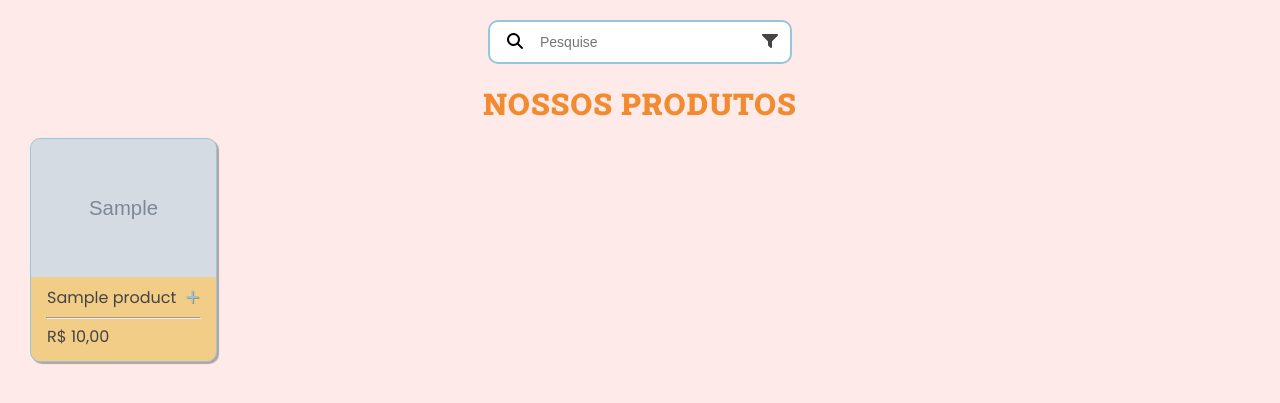
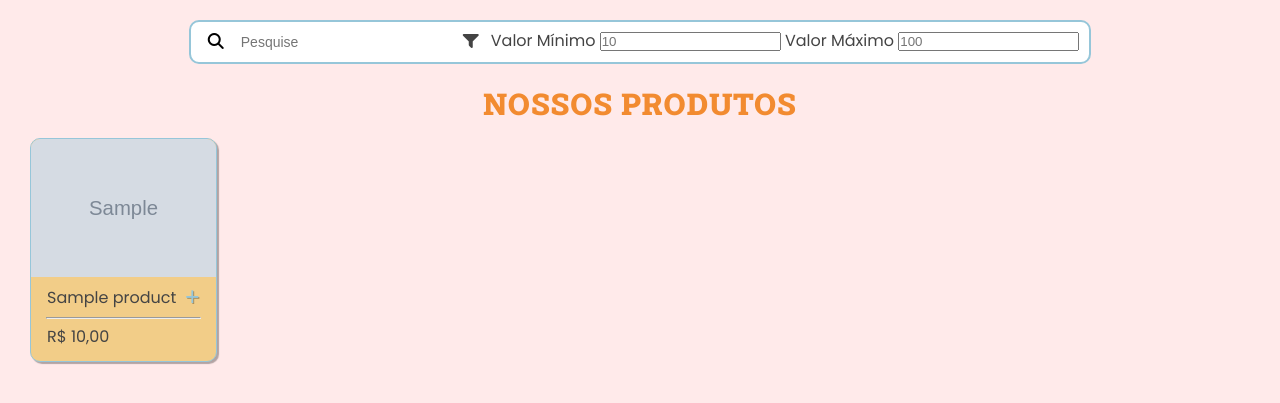
Before and after one commit to ericSilvaP/simple-ice-cream-parlor-system, a Django app: page / in a window 1280 px wide. Shown: the part 96-499 px from the top of the page. Run offline with Django 5.2, Linux system fonts and the light colour scheme; tables that the repository leaves empty hold one stand-in row (values such as "Sample post"); grey boxes marked "Sample" are stand-in pictures; some libraries are stand-ins or nearby versions.

Commit message:
feat: add price filter for products

```diff
--- a/global_templates/global/base.html
+++ b/global_templates/global/base.html
@@ -10,13 +10,14 @@
     </title>
   </head>
   <body>
+    {% include 'products/partials/header.html' %}
     <main>
-      {% include 'products/partials/header.html' %}
       {% block content %}
       {% endblock content %}
       {% include 'global/partials/pagination.html' %}
     </main>
     <script src="{% static 'products/scripts/lateralMenu.js' %}"></script>
     <script src="{% static 'products/scripts/cart.js' %}"></script>
+    <script src="{% static 'products/scripts/modal.js' %}"></script>
   </body>
 </html>
--- /dev/null
+++ b/products/templates/products/partials/filter-modal.html
@@ -0,0 +1,20 @@
+{% comment %} precisa estar dentro de um formulário de pesquisa {% endcomment %}
+<div class="modal hidden" id="filter-modal">
+  <div class="filter-modal-container">
+    <div class="price-filter">
+      <label for="filter-min-value">Valor Mínimo</label>
+      <input name="min-value"
+             id="filter-min-value"
+             type="number"
+             class="min-price-input"
+             min="0"
+             placeholder="10">
+      <label for="filter-max-value">Valor Máximo</label>
+      <input name="max-value"
+             id="filter-max-value"
+             type="number"
+             class="min-price-input"
+             placeholder="100">
+    </div>
+  </div>
+</div>
--- a/products/templates/products/partials/search-bar.html
+++ b/products/templates/products/partials/search-bar.html
@@ -8,8 +8,9 @@
     <div class="search-field-container">
       <input type="search" name="q" id="product-search" placeholder="Pesquise">
     </div>
-    <div class="filter-button-container">
+    <div class="filter-button-container" id="filter-button-container">
       <i class="fa-solid fa-filter"></i>
     </div>
+    {% include 'products/partials/filter-modal.html' %}
   </form>
 </div>
--- a/products/views.py
+++ b/products/views.py
@@ -14,16 +14,20 @@ from django.core.paginator import Paginator
 
 
 def show_products(request):
-    # SEARCH
+    products = Product.objects.all()
+    # SEARCH AND FILTER
     search_term = request.GET.get("q", "")
+    min_value = request.GET.get("min-value")
+    max_value = request.GET.get("max-value")
     no_recipes_message = ""
+
     if search_term:
-        products = Product.objects.filter(name__icontains=search_term)
+        products = products.filter(name__icontains=search_term)
         messages.info(request, f'Pesquisa para "{search_term}"')
-        if not products:
-            no_recipes_message = "Nenhum produto foi encontrado"
-    else:
-        products = Product.objects.all()
+    if min_value:
+        products = products.filter(price__gte=min_value)
+    if max_value:
+        products = products.filter(price__lte=max_value)
 
     # PAGINATION
     try:
@@ -35,6 +39,9 @@ def show_products(request):
     page_obj = paginator.get_page(current_page)
 
     pagination_range = make_pagination_range(paginator.page_range, 5, current_page)
+
+    if not products:
+        no_recipes_message = "Nenhum produto foi encontrado"
 
     return render(
         request,
```
